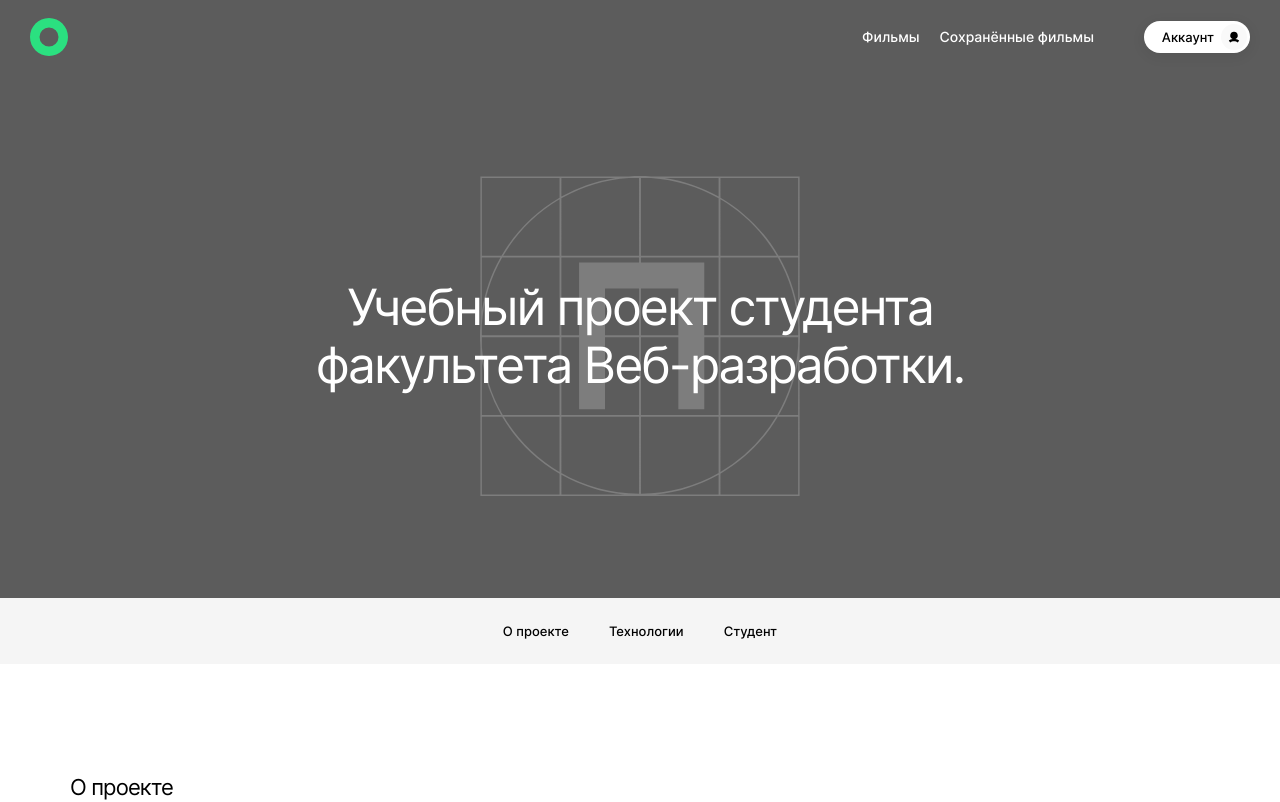
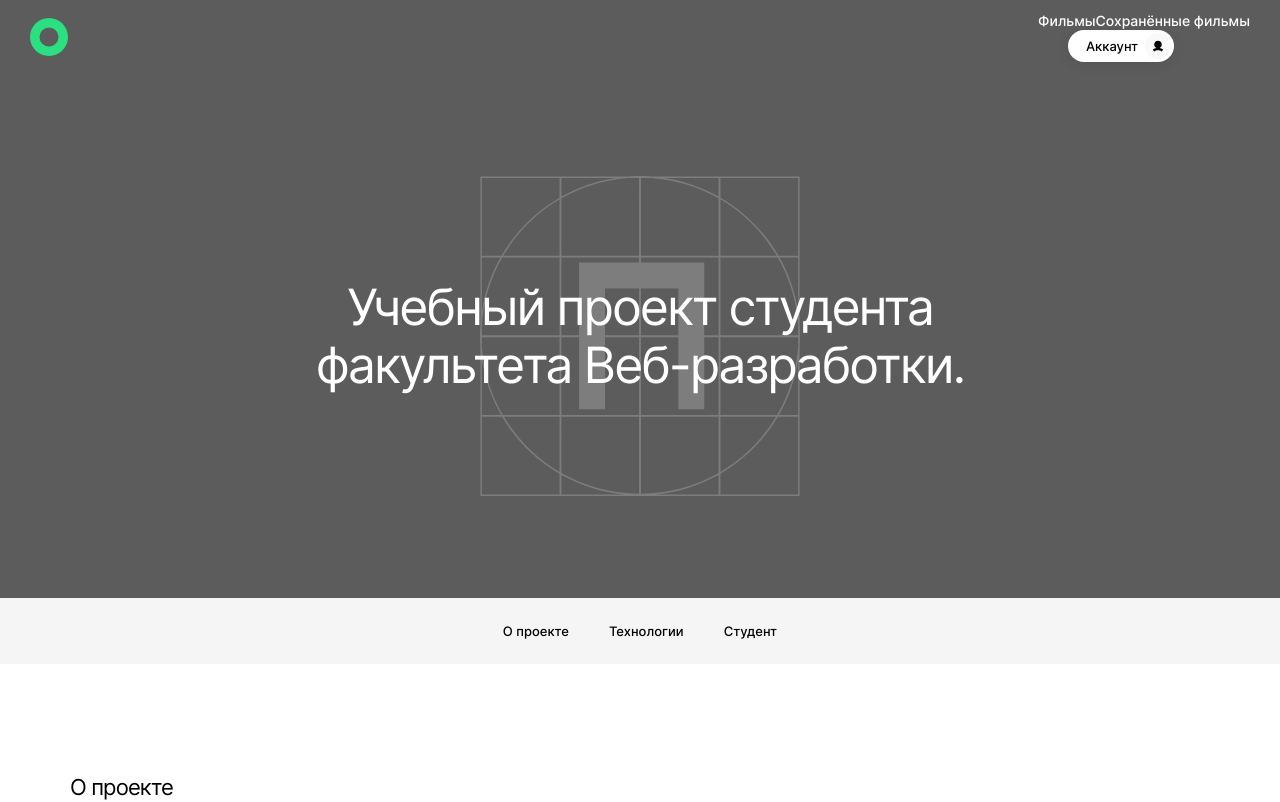
Before and after one commit to NataliUstinova/movies-explorer-frontend, a React (Create React App) app: page / in a window 1280 px wide. Shown: the top 802 px of the page. Built offline with nearby package versions, Linux system fonts and the light colour scheme.

Commit message:
feat: open/close burger menu

```diff
--- a/src/components/App/App.jsx
+++ b/src/components/App/App.jsx
@@ -8,19 +8,31 @@ import Register from "../Register/Register";
 import Profile from "../Profile/Profile";
 import SavedMovies from "../SavedMovies/SavedMovies";
 import NotFoundPage from "../NotFoundPage/NotFoundPage";
+import ModalMenu from "../ModalMenu/ModalMenu";
+import { useState } from "react";
 
 function App() {
+  const [isModalOpen, setIsModalOpen] = useState(false);
+
+  function openModal() {
+    setIsModalOpen(true);
+  }
+
+  function closeModal() {
+    setIsModalOpen(false);
+  }
+
   return (
     <div className="app">
       <Switch>
         <Route exact path="/">
-          <Main />
+          <Main openModal={openModal} closeModal={closeModal} />
         </Route>
         <Route exact path="/movies">
-          <Movies />
+          <Movies openModal={openModal} closeModal={closeModal} />
         </Route>
         <Route exact path="/saved">
-          <SavedMovies />
+          <SavedMovies openModal={openModal} closeModal={closeModal} />
         </Route>
         <Route exact path="/signin">
           <Login />
@@ -29,12 +41,13 @@ function App() {
           <Register />
         </Route>
         <Route exact path="/profile">
-          <Profile />
+          <Profile openModal={openModal} closeModal={closeModal} />
         </Route>
         <Route exact path="*">
           <NotFoundPage />
         </Route>
       </Switch>
+      <ModalMenu isModalOpen={isModalOpen} closeModal={closeModal} />
     </div>
   );
 }
--- a/src/components/Burger/Burger.jsx
+++ b/src/components/Burger/Burger.jsx
@@ -1,12 +1,15 @@
 import "./Burger.css";
 
-const Burger = ({ isMainPage }) => {
+const Burger = ({ isMainPage, openModal }) => {
   return (
-    <button
-      className={`${
-        isMainPage ? "burger burger_white" : "burger burger_black"
-      }`}
-    />
+    <>
+      <button
+        className={`${
+          isMainPage ? "burger burger_white" : "burger burger_black"
+        }`}
+        onClick={openModal}
+      />
+    </>
   );
 };
 
--- a/src/components/Header/Header.jsx
+++ b/src/components/Header/Header.jsx
@@ -4,14 +4,18 @@ import Burger from "../Burger/Burger";
 import useMediaQuery from "../../hooks/useMediaQuery";
 import HeaderLinks from "../HeaderLinks/HeaderLinks";
 
-const Header = ({ isMainPage }) => {
+const Header = ({ isMainPage, openModal, closeModal }) => {
   const { isSmallScreen } = useMediaQuery();
   return (
     <header
       className={`${isMainPage ? "header" : "header header-transparent"}`}
     >
       <Logo />
-      {isSmallScreen ? <Burger isMainPage={isMainPage} /> : <HeaderLinks />}
+      {isSmallScreen ? (
+        <Burger isMainPage={isMainPage} openModal={openModal} />
+      ) : (
+        <HeaderLinks closeModal={closeModal} />
+      )}
     </header>
   );
 };
--- a/src/components/HeaderLinks/HeaderLinks.css
+++ b/src/components/HeaderLinks/HeaderLinks.css
@@ -7,6 +7,13 @@
 
 .header-links_movies {
   gap: 20px;
+}
+
+.header-links__container {
+  display: flex;
+  flex-direction: column;
+  height: 75vh;
+  justify-content: space-between;
 }
 
 .header-links__link {
@@ -19,15 +26,36 @@
   color: #fff;
 }
 
+.header-links__pages {
+  display: flex;
+  flex-direction: column;
+  align-items: center;
+  gap: 28px;
+}
+
 .header-links__link_movies {
   font-size: 14px;
   line-height: 18px;
   color: #000;
 }
 
+.header-links_modal {
+  padding: 159px 0 ;
+  flex-direction: column;
+  gap: 28px;
+}
+
+
+
 .header-links__link_movies-white {
   color: #fff;
 }
+
+.header-link_modal {
+  color: #000;
+}
+
+
 
 .header-links__link:visited {
   text-decoration: none;
@@ -79,6 +107,12 @@
   opacity: 0.5;
 }
 
+.header-link_modal:hover, .header-link_modal:active {
+  opacity: 1;
+  text-decoration: underline;
+  text-underline-offset: 3px;
+}
+
 @media (max-width: 420px) {
   .header-links {
     gap: 14px;
--- a/src/components/HeaderLinks/HeaderLinks.jsx
+++ b/src/components/HeaderLinks/HeaderLinks.jsx
@@ -2,13 +2,13 @@ import { Link } from "react-router-dom";
 import "./HeaderLinks.css";
 import usePageIdentification from "../../hooks/usePageIdentification";
 
-const HeaderLinks = () => {
+const HeaderLinks = ({ isModalOpen, closeModal }) => {
   //TODO временная переменная для состояния логина
   const isLoggedIn = true;
   const { isMainPage } = usePageIdentification();
 
   return (
-    <div>
+    <div className="">
       {isMainPage && !isLoggedIn && (
         <nav className="header-links">
           <Link className="header-links__link" to="/signup">
@@ -24,11 +24,26 @@ const HeaderLinks = () => {
       )}
 
       {(!isMainPage || isLoggedIn) && (
-        <nav className="header-links header-links_movies">
+        <nav
+          className={`header-links header-links_movies ${
+            isModalOpen && "header-links_modal"
+          }`}
+        >
+          <div
+            className={
+              isModalOpen
+                ? "header-links__container"
+                : "header-links__link_movies"
+            }
+          >
+            <div
+              className={isModalOpen && "header-links__pages"}
+              onClick={closeModal}
+            >
               <Link
                 className={`header-links__link header-links__link_movies ${
                   isMainPage && "header-links__link_movies-white"
-            }`}
+                } ${isModalOpen && "header-link_modal"}`}
                 to="/movies"
               >
                 Фильмы
@@ -36,15 +51,22 @@ const HeaderLinks = () => {
               <Link
                 className={`header-links__link header-links__link_movies ${
                   isMainPage && "header-links__link_movies-white"
-            }`}
+                } ${isModalOpen && "header-link_modal"}`}
                 to="/saved"
               >
                 Сохранённые фильмы
               </Link>
-          <Link className="header-links__account-button" to="/profile">
+            </div>
+
+            <Link
+              className="header-links__account-button"
+              to="/profile"
+              onClick={closeModal}
+            >
               <p className="header-links__account-button-text">Аккаунт</p>
               <div className="header-links__account-icon" />
             </Link>
+          </div>
         </nav>
       )}
     </div>
--- a/src/components/Main/Main.jsx
+++ b/src/components/Main/Main.jsx
@@ -8,10 +8,10 @@ import AboutMe from "../AboutMe/AboutMe";
 import Portfolio from "../Portfolio/Portfolio";
 import Footer from "../Footer/Footer";
 
-const Main = () => {
+const Main = ({ openModal, closeModal }) => {
   return (
     <main>
-      <Header isMainPage={true} />
+      <Header isMainPage={true} openModal={openModal} closeModal={closeModal} />
       <Promo />
       <Navigation />
       <AboutProject />
--- /dev/null
+++ b/src/components/ModalMenu/ModalMenu.css
@@ -0,0 +1,42 @@
+.modal-menu {
+  display: flex;
+  background-color: rgba(0, 0, 0, 0.3);
+  width: 100vw;
+  height: 100vh;
+  z-index: 1;
+  position: fixed;
+  top: 0;
+  left: 0;
+  overflow-y: auto;
+  justify-content: flex-end;
+  align-items: center;
+  visibility: hidden;
+}
+
+.modal-menu_opened {
+  display: flex;
+  opacity: 1;
+  visibility: visible;
+}
+
+.modal-menu__container {
+  width: 67vh;
+  height: 100vh;
+  background-color: #fff;
+  position: relative;
+}
+
+.modal-menu__close-btn {
+  background: url(./../../images/close.svg) no-repeat center center;
+  height: 22px;
+  width: 22px;
+  border: none;
+  position: absolute;
+  top: 20px;
+  right: 20px;
+}
+
+.modal-menu__close-btn:hover {
+  rotate: 20deg;
+  opacity: 0.6;
+}
--- /dev/null
+++ b/src/components/ModalMenu/ModalMenu.jsx
@@ -0,0 +1,18 @@
+import React from "react";
+import "./ModalMenu.css";
+import HeaderLinks from "../HeaderLinks/HeaderLinks";
+
+const ModalMenu = ({ isModalOpen, closeModal }) => {
+  return (
+    <div className={`modal-menu ${isModalOpen && "modal-menu_opened"}`}>
+      {isModalOpen && (
+        <nav className="modal-menu__container">
+          <button className="modal-menu__close-btn" onClick={closeModal} />
+          <HeaderLinks isModalOpen={isModalOpen} closeModal={closeModal} />
+        </nav>
+      )}
+    </div>
+  );
+};
+
+export default ModalMenu;
--- a/src/components/Profile/Profile.jsx
+++ b/src/components/Profile/Profile.jsx
@@ -3,14 +3,14 @@ import "./Profile.css";
 import Header from "../Header/Header";
 import Separator from "../Separator/Separator";
 
-const Profile = ({}) => {
+const Profile = ({ openModal, closeModal }) => {
   const currentUser = {
     name: "Ната",
     email: "nata@mail.ru",
   };
   return (
     <div className="profile">
-      <Header isMainPage={false} />
+      <Header openModal={openModal} closeModal={closeModal} />
       <h1 className="profile__title">Привет, {currentUser.name}!</h1>
       <div className="profile__info-container">
         <div className="profile__info-row">
```
Also changed, not shown: src/images/close.svg (added). Lines whose indentation alone changed are shown as unchanged.
